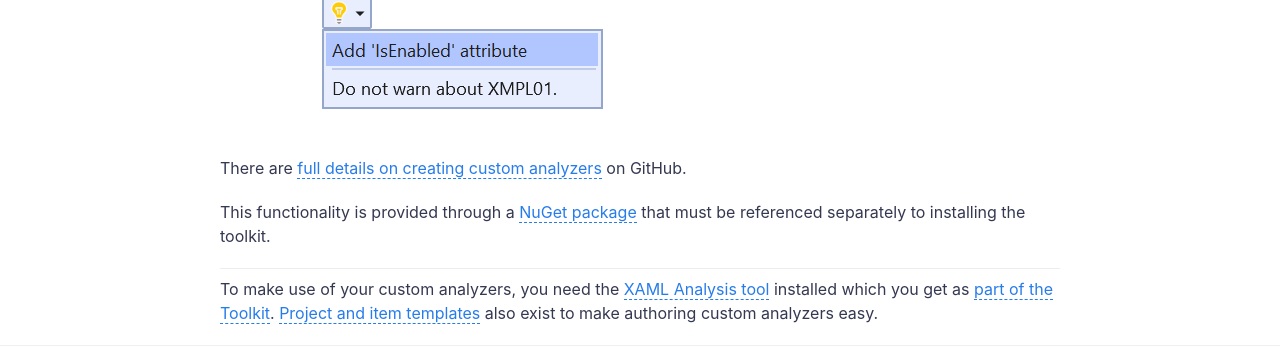
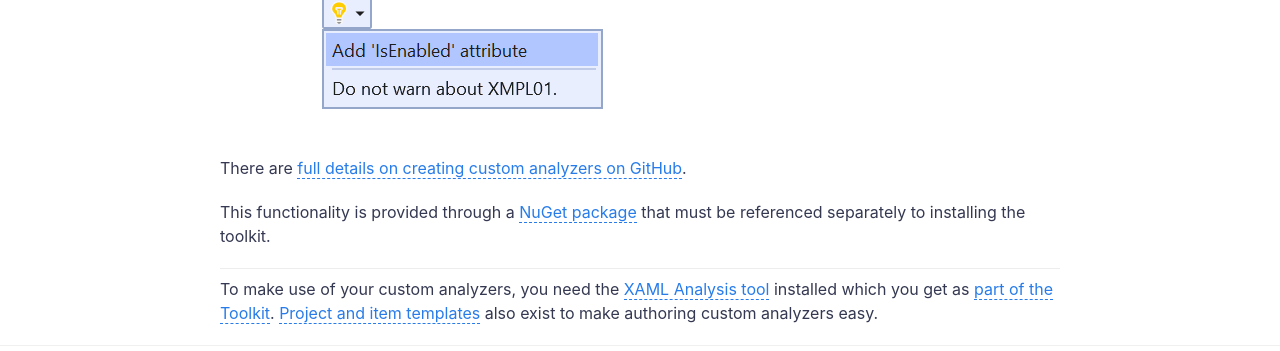
Before and after one commit to mrlacey/RapidXamlDev, a Jekyll site: the page built from _posts/2020-11-01-customanalysis.md, in a window 1280 px wide and 900 px high, scrolled down 685 px. Shown: the part 389-740 px from the top of the window. Built offline with Jekyll 4.4.1, drawn with Linux system fonts in a browser that asks for light colours.

```diff
--- a/_posts/2020-11-01-customanalysis.md
+++ b/_posts/2020-11-01-customanalysis.md
@@ -14,7 +14,7 @@ If you say how an issue should be addressed, integration with Visual Studio hand
 
 ![List of Quick Actions displayed in the Visual Studio XAML editor](./assets/img/posts/example-custom-quickaction.png)
 
-There are [full details on creating custom analyzers](https://github.com/mrlacey/Rapid-XAML-Toolkit/blob/master/docs/custom-analysis.md) on GitHub.
+There are [full details on creating custom analyzers on GitHub](https://github.com/mrlacey/Rapid-XAML-Toolkit/blob/master/docs/custom-analysis.md).
 
 This functionality is provided through a [NuGet package](https://www.nuget.org/packages/RapidXamlCustomAnalysis) that must be referenced separately to installing the toolkit.
 
```
